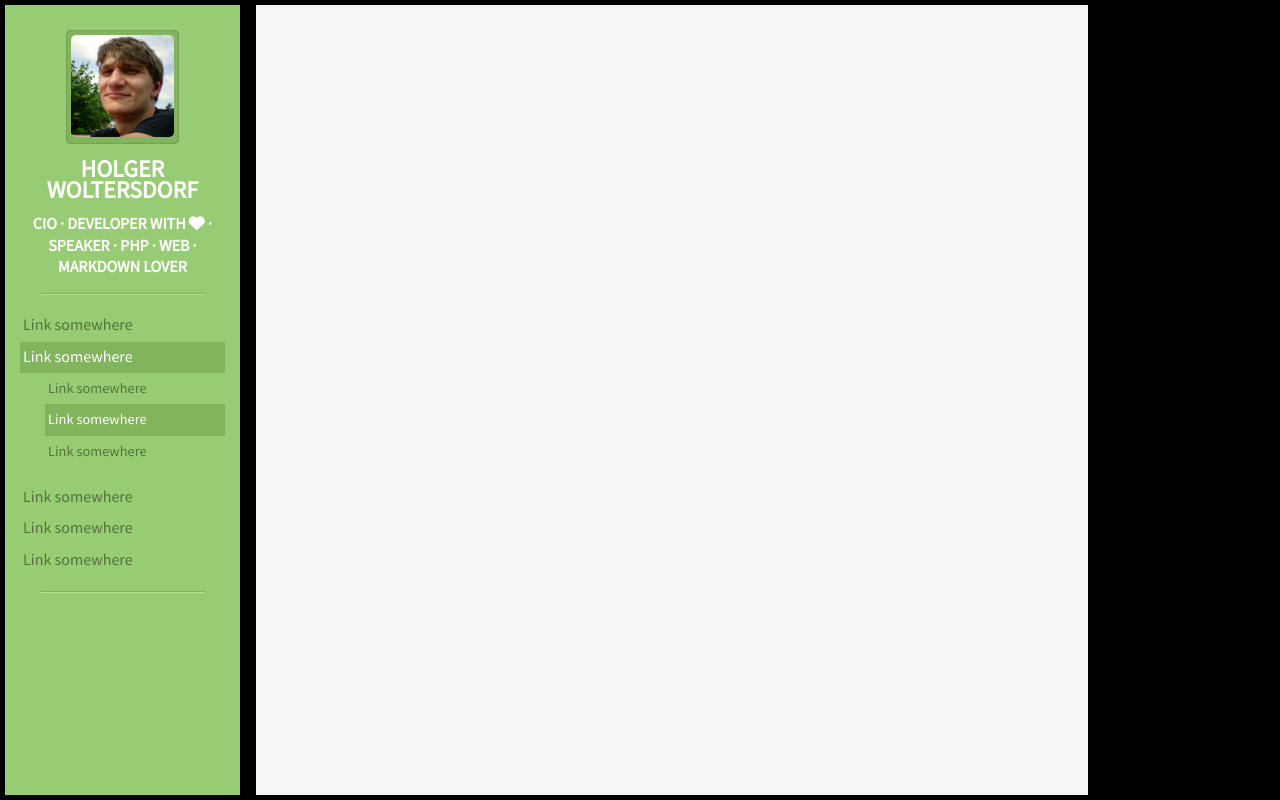
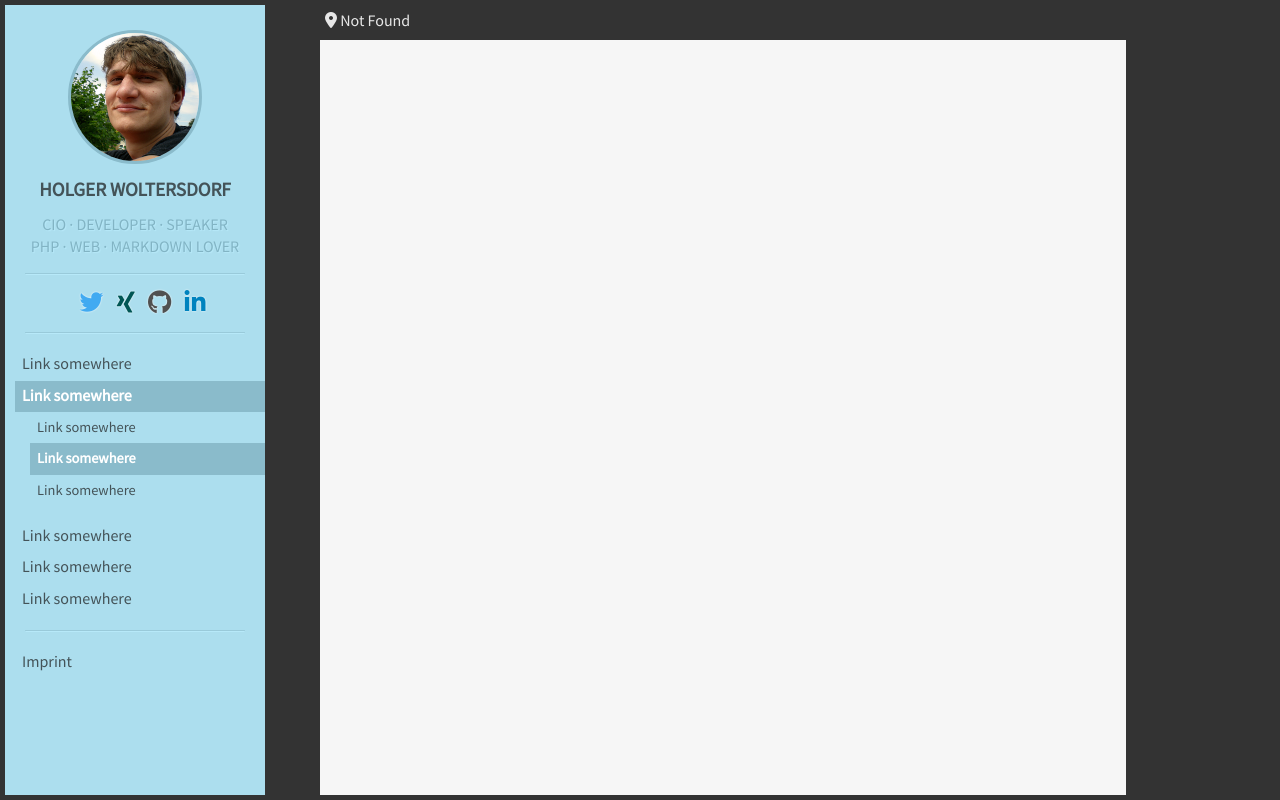
Before and after one commit to hollodotme/hollo.me, a PHP site: page /public/404.html in a window 1280 px wide. Run offline with PHP 8.4, Linux system fonts and the light colour scheme; some libraries are stand-ins or nearby versions; some web fonts are replaced.

Commit message:
Updated theme

```diff
--- a/public/404.html
+++ b/public/404.html
@@ -18,7 +18,7 @@
   "@context" : "http://schema.org",
   "@type": "Person",
   "name": "Holger Woltersdorf&#039;s blog",
-  "image": "http://127.0.0.1:8080/images/logo.png",
+  "image": "http://127.0.0.1:8080/images/Profile.png",
   "url": "http://127.0.0.1:8080",
   "sameAs" : [
       "https://twitter.com/hollodotme",
@@ -54,14 +54,14 @@
 	<meta property="og:title" content="404 - Not Found | Holger Woltersdorf&#039;s blog"/>
 	<meta property="og:description" content="The page you requested was not found."/>
 	<meta property="og:url" content="http://127.0.0.1:8080"/>
-	<meta property="og:image" content="http://127.0.0.1:8080/images/logo.png"/>
-	<meta property="article:published_time" content="2016-12-26T22:40:29+01:00"/>
-	<meta property="article:modified_time" content="2016-12-26T22:40:29+01:00"/>
+	<meta property="og:image" content="http://127.0.0.1:8080/images/Profile.png"/>
+	<meta property="article:published_time" content="2016-12-29T22:16:32+01:00"/>
+	<meta property="article:modified_time" content="2016-12-29T22:16:32+01:00"/>
 		<meta name="twitter:card" content="summary_large_image"/>
 	<meta name="twitter:title" content="404 - Not Found | Holger Woltersdorf&#039;s blog"/>
 	<meta name="twitter:description" content="The page you requested was not found."/>
 	<meta name="twitter:url" content="http://127.0.0.1:8080/404.html"/>
-	<meta name="twitter:image:src" content="http://127.0.0.1:8080/images/logo.png"/>
+	<meta name="twitter:image:src" content="http://127.0.0.1:8080/images/Profile.png"/>
 
 	<meta name="generator" content="IceHawk Static Page Generator"/>
 	<meta http-equiv="content-type" content="text/html; charset=UTF-8">
@@ -73,14 +73,33 @@
 <div class="themewrapper">
 	<div id="sidebar">
 		<div class="brand-well">
-			<img src="http://127.0.0.1:8080/img/Profile.png" alt="Holger Woltersdorf">
+			<a href="http://127.0.0.1:8080">
+				<img src="http://127.0.0.1:8080/img/Profile.png" alt="Holger Woltersdorf">
+			</a>
 		</div>
 
-		<h2 class="text-center text-uppercase">Holger Woltersdorf</h2>
-		<h5 class="text-center text-uppercase">
-			CIO &middot; Developer with <i class="fa fa-heart"></i>
-			&middot; Speaker &middot; PHP &middot; WEB &middot; Markdown lover
-		</h5>
+		<h3 class="text-center text-uppercase">Holger Woltersdorf</h3>
+		<p class="text-center text-uppercase subline">
+			CIO &middot; Developer &middot; Speaker<br>
+			PHP &middot; WEB &middot; Markdown lover
+		</p>
+
+		<hr>
+
+		<ul class="sociallinks">
+			<li>
+				<a href="https://twitter.com/hollodotme" title="Holger Woltersdorf on twitter (@hollodotme)" target="_blank"><i class="fa fa-twitter"></i></a>
+			</li>
+			<li>
+				<a href="https://www.xing.com/profile/HolgerWoltersdorf" title="Holger Woltersdorf on Xing" target="_blank"><i class="fa fa-xing"></i></a>
+			</li>
+			<li>
+				<a href="https://github.com/hollodotme" title="Holger Woltersdorf on GitHub" target="_blank"><i class="fa fa-github"></i></a>
+			</li>
+			<li>
+				<a href="https://www.linkedin.com/in/holgerwoltersdorf" title="Holger Woltersdorf on LinkedIn" target="_blank"><i class="fa fa-linkedin"></i></a>
+			</li>
+		</ul>
 
 		<hr>
 
@@ -101,10 +120,27 @@
 
 		<hr>
 
+		<ul class="sidebar-nav">
+			<li><a href="http://127.0.0.1:8080/imprint.html">Imprint</a></li>
+		</ul>
+
 	</div>
+
+	<div id="breadcrumbs">
+		<ul>
+												<li class="active">
+						<i class="fa fa-map-marker"></i>						Not Found
+					</li>
+									</ul>
+	</div>
+
 	<div id="main">
 		<h1></h1>
 	</div>
 </div>
+
+<link rel="stylesheet" href="//cdn.jsdelivr.net/highlight.js/9.9.0/styles/default.min.css">
+<script src="//cdn.jsdelivr.net/highlight.js/9.9.0/highlight.min.js"></script>
+<script>hljs.initHighlightingOnLoad();</script>
 </body>
 </html>
--- a/public/css/theme.css
+++ b/public/css/theme.css
@@ -83,7 +83,7 @@ table {
 	font-size: 12pt;
 	font-weight: normal;
 	color: #555555;
-	background: #000000;
+	background: #333333;
 	line-height: 16pt;
 }
 
@@ -103,12 +103,12 @@ h2 {
 }
 
 h3 {
-	font-size: large;
+	font-size: larger;
 	margin-bottom: 11px;
 }
 
 h4 {
-	font-size: larger;
+	font-size: large;
 	margin-bottom: 9px;
 }
 
@@ -127,73 +127,189 @@ em {
 }
 
 a {
-	color: #b22222;
+	color: #ad1a62;
 	text-decoration: none;
 }
 
 a:hover, a:focus, a:active {
-	color: #b22222;
+	color: #ad1a62;
 	text-decoration: underline;
 	cursor: pointer;
+}
+
+pre {
+	border: 1px solid #d4d4d4;
+}
+
+code {
+	font-family: "Source Code Pro", Menlo, Courier, monospace;
+	color: #ad1a62;
+}
+
+hr {
+	height: 2px;
+	border: 0;
+	margin: 25px 50px;
+	background-color: #8abbcb;
+}
+
+blockquote {
+	display: block;
+	border-left: 5px solid #e2ba1f;
+	padding-left: 10px;
+	font-style: italic;
+}
+
+p {
+	display: block;
+	margin: 15px 0;
+}
+
+table, table td, table th {
+	border: 1px solid #d4d4d4;
+	border-collapse: collapse;
+}
+
+table th, table td {
+	padding: 3px 5px;
+}
+
+table th {
+	font-weight: bold;
+	background-color: #f0f0f0;
+}
+
+table tr:hover td {
+	background-color: rgba(226, 186, 31, 0.5) !important;
+}
+
+table tr:nth-child(even) td {
+	background-color: #fafafa;
+}
+
+ul {
+	list-style-type: square;
+	padding-left: 25px;
+	margin: 15px 0;
+}
+
+ul ul, ol ol {
+	margin: 0;
+}
+
+ol {
+	list-style-type: decimal;
+	padding-left: 25px;
+	margin: 15px 0;
+}
+
+img {
+	vertical-align: middle;
 }
 
 /* Layout */
 
 #sidebar {
-	background-color: #98cc74;
-	color: #ffffff;
+	background-color: #acdeee;
+	color: #445358;
 	position: fixed;
 	top: 5px;
 	bottom: 5px;
 	left: 5px;
-	width: 16%;
-	padding: 25px 15px;
+	width: 260px;
+	padding: 25px 0;
 	overflow-y: auto;
+	overflow-x: visible;
 }
 
 #sidebar > hr {
 	height: 0;
 	border: 0;
-	border-top: 1px solid #82b45e;
-	border-bottom: 1px solid #b1e58c;
+	border-top: 1px solid #99cada;
+	border-bottom: 1px solid #b7e9f9;
 	border-radius: 2px;
 	margin: 15px 20px;
+}
+
+#sidebar .subline {
+	color: #82b4c4;
+	text-shadow: 1px 1px 1px #b7e9f9;
+}
+
+#breadcrumbs {
+	position: fixed;
+	top: 5px;
+	left: 320px;
+	right: 12%;
+	padding: 6px 15px 10px 5px;
+	height: 30px;
+}
+
+#breadcrumbs ul {
+	list-style-type: none;
+	margin: 0;
+	padding: 0;
+}
+
+#breadcrumbs li > a {
+	color: #f6f6f6;
+}
+
+#breadcrumbs li > a:hover,
+#breadcrumbs li > a:focus,
+#breadcrumbs li > a:active {
+	color: #b7e9f9;
+	text-decoration: none;
+}
+
+#breadcrumbs li.active {
+	color: #e7e7e7;
 }
 
 #main {
 	background-color: #f6f6f6;
 	position: fixed;
-	top: 5px;
+	top: 40px;
 	bottom: 5px;
-	left: 20%;
-	right: 15%;
+	left: 320px;
+	right: 12%;
 	overflow: auto;
 	padding: 25px;
 }
 
+ul.sidebar-nav {
+	list-style-type: none;
+	padding: 0;
+	margin-left: 10px;
+}
+
 ul.sidebar-nav li > a {
 	display: block;
-	color: #547339;
-	padding: 5px 3px;
+	color: #445358;
+	padding: 5px 7px;
 	transition: background-color 300ms;
 }
 
 ul.sidebar-nav li > a:hover,
 ul.sidebar-nav li > a:focus,
 ul.sidebar-nav li > a:active {
-	background-color: #82b45e;
+	background-color: #9bcddd;
 	text-decoration: none;
-	color: #ffffff;
+	/*color: #ffffff;*/
+	color: #445358;
 }
 
 ul.sidebar-nav li.active > a {
-	background-color: #82b45e;
+	background-color: #8abbcb;
 	text-decoration: none;
+	font-weight: bold;
 	color: #ffffff;
 }
 
 ul.sidebar-nav > li > ul {
-	margin: 0 0 15px 25px;
+	list-style-type: none;
+	padding: 0;
+	margin: 0 0 15px 15px;
 	font-size: 90%;
 }
 
@@ -205,17 +321,91 @@ ul.sidebar-nav > li > ul {
 	text-transform: uppercase;
 }
 
+.text-right {
+	text-align: right;
+}
+
+.pull-right {
+	float: right;
+}
+
+.pull-left {
+	float: left;
+}
+
+.img.pull-right {
+	margin: 0 0 15px 15px;
+	border: 1px solid #c4c4c4;
+	padding: 0;
+}
+
+.img.pull-left {
+	margin: 0 15px 15px 0;
+	border: 1px solid #c4c4c4;
+	padding: 0;
+}
+
+.img-25 {
+	max-width: 25%;
+}
+
+.img-50 {
+	max-width: 50%;
+}
+
+.img-100 {
+	max-width: 100%;
+}
+
+.img-25 > img,
+.img-50 > img,
+.img-100 > img {
+	max-width: 100%;
+}
+
 .brand-well {
-	border-radius: 5px;
-	background: #82b45e;
-	padding: 5px 5px 0 5px;
-	box-shadow: inset 0 0 2px #547339;
-	width: 50%;
+	border-radius: 50%;
+	width: 128px;
+	height: 128px;
+	border: 3px solid #8abbcb;
 	margin: 0 auto 15px auto;
 }
 
-.brand-well > img {
-	max-width: 100%;
+.brand-well img {
+	width: 128px;
+	height: 128px;
 	margin: 0;
-	border-radius: 5px;
+	border-radius: 50%;
 }
+
+ul.sociallinks {
+	text-align: center;
+}
+
+ul.sociallinks > li {
+	display: inline-block;
+	font-size: x-large;
+	margin-right: 10px;
+}
+
+/* Icon Colors */
+
+.fa.fa-github {
+	color: #505050;
+	text-shadow: 0 0 2px #ffffff;
+}
+
+.fa.fa-xing {
+	color: #005654;
+	text-shadow: 0 0 2px #ffffff;
+}
+
+.fa.fa-linkedin {
+	color: #0083be;
+	text-shadow: 0 0 2px #ffffff;
+}
+
+.fa.fa-twitter {
+	color: #41aaf1;
+	text-shadow: 0 0 2px #ffffff;
+}
```
Also changed, not shown: Project.json (+3 -4 lines), contents/home.md (+55 -0 lines), contents/templates/Theme.twig (+54 -6 lines), public/index.html (+132 -12 lines).
